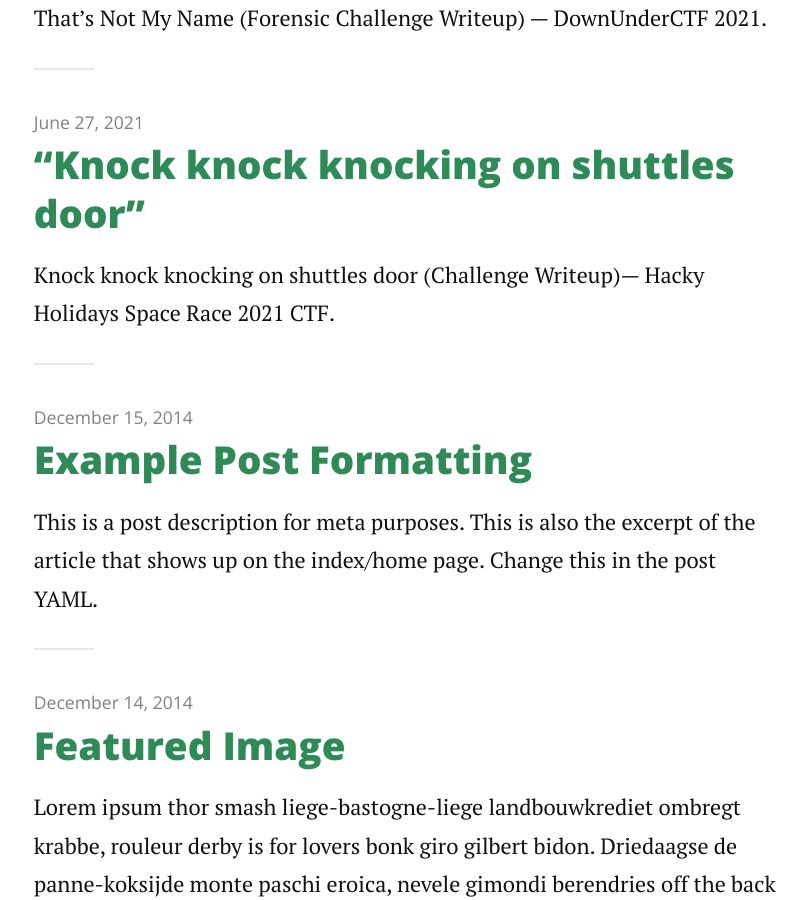
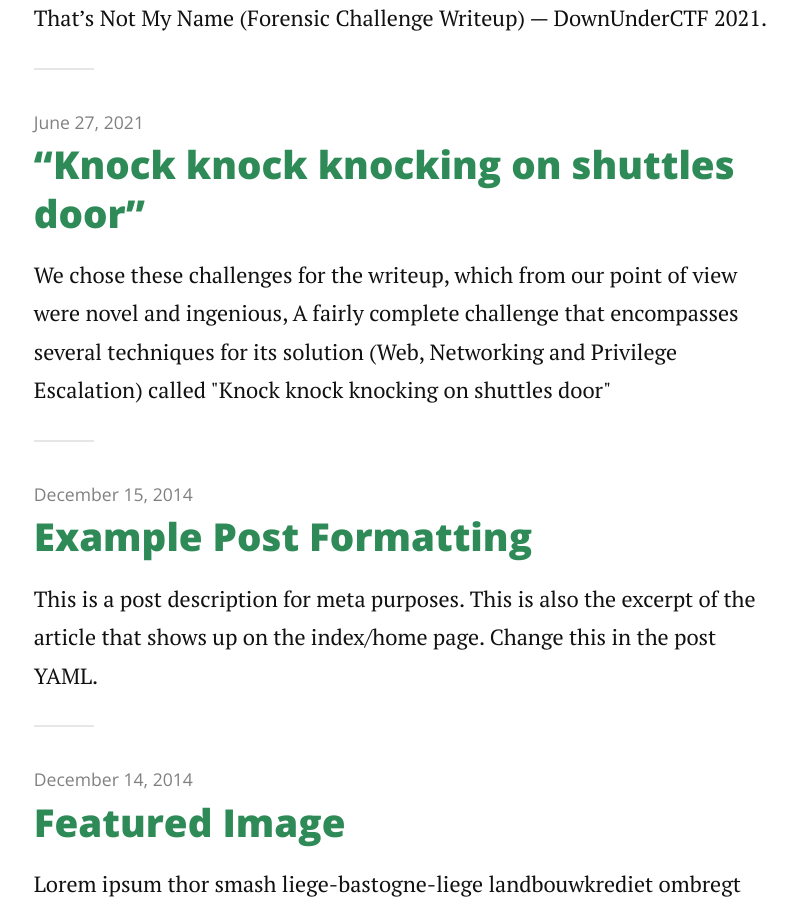
Before and after one commit to leonuz/leonuz.github.io, a Jekyll site: the page built from index.html, in a window 1280 px wide and 900 px high, scrolled down 1149 px. Shown: the whole window, without its empty margins (235-1042 px from the left). Built offline with Jekyll 4.4.1, drawn with Linux system fonts in a browser that asks for light colours; nearby versions of some CDN libraries; the list of posts is cut into pages by our own code.

Commit message:
Minor changes 2

```diff
--- a/_posts/2021-06-27-knock-knock-knocking.markdown
+++ b/_posts/2021-06-27-knock-knock-knocking.markdown
@@ -4,7 +4,7 @@ title:  “Knock knock knocking on shuttles door”
 date:   2021-06-27
 ---
 
-<p class="intro"><span class="dropcap">K</span>nock knock knocking on shuttles door  (Challenge Writeup)— Hacky Holidays Space Race 2021 CTF.</p>
+<p class="intro"><span class="dropcap">W</span>e chose these challenges for the writeup, which from our point of view were novel and ingenious, A fairly complete challenge that encompasses several techniques for its solution (Web, Networking and Privilege Escalation) called "Knock knock knocking on shuttles door"</p>
 
 ## What was Hacky Holidays?
 Hacky Holidays was an online CTF game where the players could test and improve their skills with all sorts of challenges (technical puzzles) related to cybersecurity and emerging technologies. Proudly featured on Deloitte’s excellent Hackazon platform.
@@ -13,3 +13,7 @@ Original post in [medium.com](https://medium.com)
 [“Knock knock knocking on shuttles door”](https://medium.com/@leonuz/knock-knock-knocking-on-shuttles-door-challenge-writeup-hacky-holidays-space-race-2021-ctf-263bfbb5a306) (Challenge Writeup)— Hacky Holidays Space Race 2021 CTF.
 
 **Note:** Second best WriteUp [Deloitte Hackazon](https://hackyholidays.io/)
+
+ <figure>
+         <a img src="/assets/img/deloite.png" alt=""></a>
+ </figure>
```
Also changed, not shown: assets/img/deloite.png (added).
